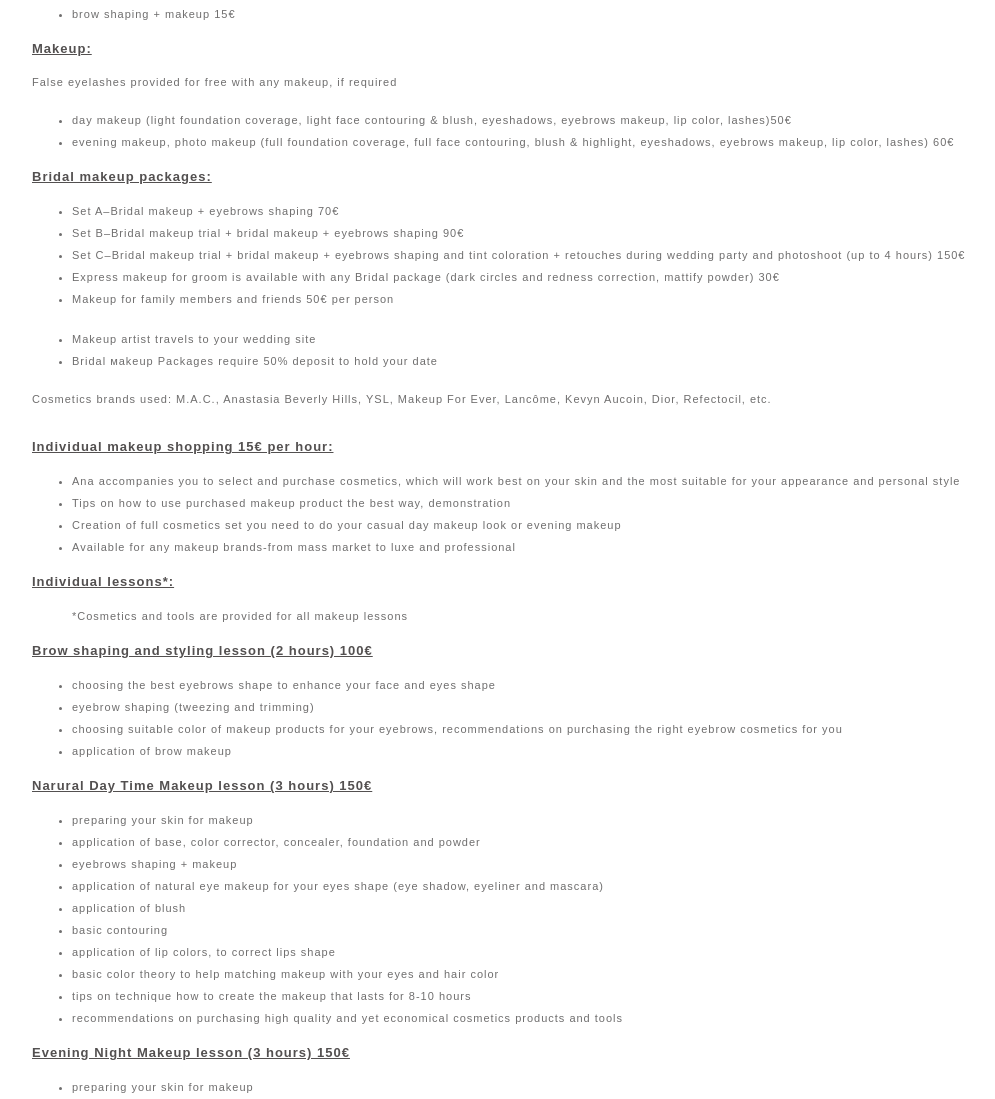
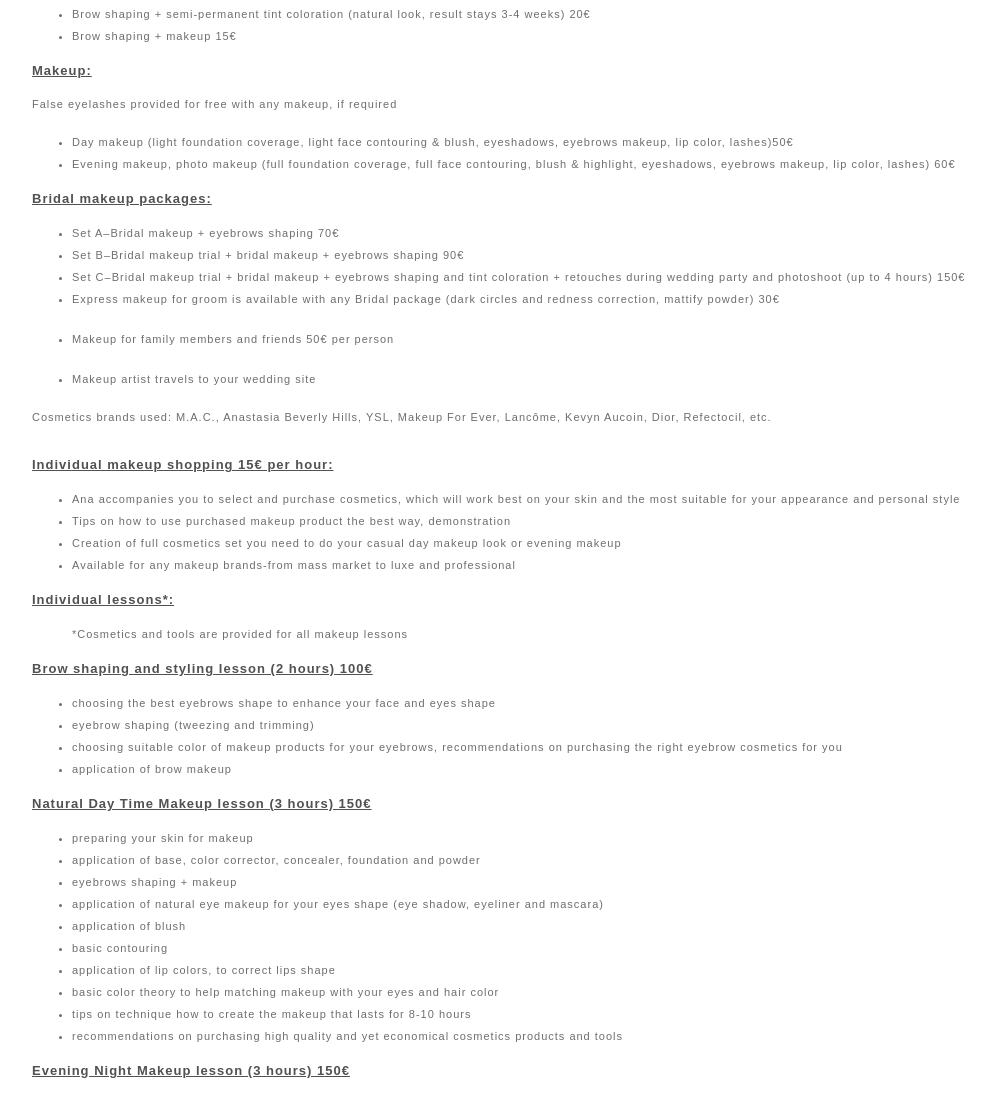
Before and after one commit to youngxfox/Ana-Japson, a plain HTML site: page services.html in a window 1280 px wide. Shown: the part 209-1308 px from the top of the page, without its empty margins (128-1123 px from the left). Drawn offline with Linux system fonts and the light colour scheme; a web font is replaced by a local one.

Commit message:
change servises

```diff
--- a/services.html
+++ b/services.html
@@ -33,23 +33,23 @@
 					<div class="text">
 						<h2>Eyebrows:</h2>
 						<ul>
-							<li>brow shaping + makeup 15&#8364;</li>
+							<li>Brow shaping + semi-permanent tint coloration (natural look, result stays 3-4 weeks) 20&#8364;</li>
+							<li>Brow shaping + makeup 15&#8364;</li>
 						</ul>
 						<h2>Makeup:</h2>
 						<p>False eyelashes provided for free with any makeup, if required</p>
 						<ul>
-							<li>day makeup (light foundation coverage, light face contouring & blush, eyeshadows, eyebrows makeup, lip color, lashes)50&#8364;</li>
-							<li>evening makeup, photo makeup (full foundation coverage, full face contouring, blush & highlight, eyeshadows, eyebrows makeup, lip color, lashes) 60&#8364;</li>
+							<li>Day makeup (light foundation coverage, light face contouring & blush, eyeshadows, eyebrows makeup, lip color, lashes)50&#8364;</li>
+							<li>Evening makeup, photo makeup (full foundation coverage, full face contouring, blush & highlight, eyeshadows, eyebrows makeup, lip color, lashes) 60&#8364;</li>
 						</ul>
 						<h2>Bridal makeup packages:</h2>
 						<ul>
 							<li>Set A&#8211;Bridal makeup + eyebrows shaping 70&#8364;</li>
 							<li>Set B&#8211;Bridal makeup trial + bridal makeup + eyebrows shaping 90&#8364;</li>
 							<li>Set C&#8211;Bridal makeup trial + bridal makeup + eyebrows shaping and tint coloration + retouches during wedding party and photoshoot (up to 4 hours) 150&#8364;</li>
-							<li>Express makeup for groom is available with any Bridal package (dark circles and redness correction, mattify powder) 30&#8364;</li>
+							<li>Express makeup for groom is available with any Bridal package (dark circles and redness correction, mattify powder) 30&#8364;</li><br>
 							<li>Makeup for family members and friends 50&#8364; per person</li><br>
 							<li>Makeup artist travels to your wedding site</li>
-							<li>Bridal мakeup Packages require 50% deposit to hold your date</li>
 						</ul>
 						<p>Cosmetics brands used: M.A.C., Anastasia Beverly Hills, YSL, Makeup For Ever, Lancôme, Kevyn Aucoin, Dior, Refectocil, etc.</p><br>
 						<h2>Individual makeup shopping 15&#8364; per hour:</h2>
@@ -68,7 +68,7 @@
 							<li>choosing suitable color of makeup products for your eyebrows, recommendations on purchasing the right eyebrow cosmetics for you</li>
 							<li>application of brow makeup</li>
 						</ul>
-						<h2>Narural Day Time Makeup lesson (3 hours) 150&#8364;</h2>
+						<h2>Natural Day Time Makeup lesson (3 hours) 150&#8364;</h2>
 						<ul>
 							<li>preparing your skin for makeup</li>
 							<li>application of base, color corrector, concealer, foundation and powder</li>
```
